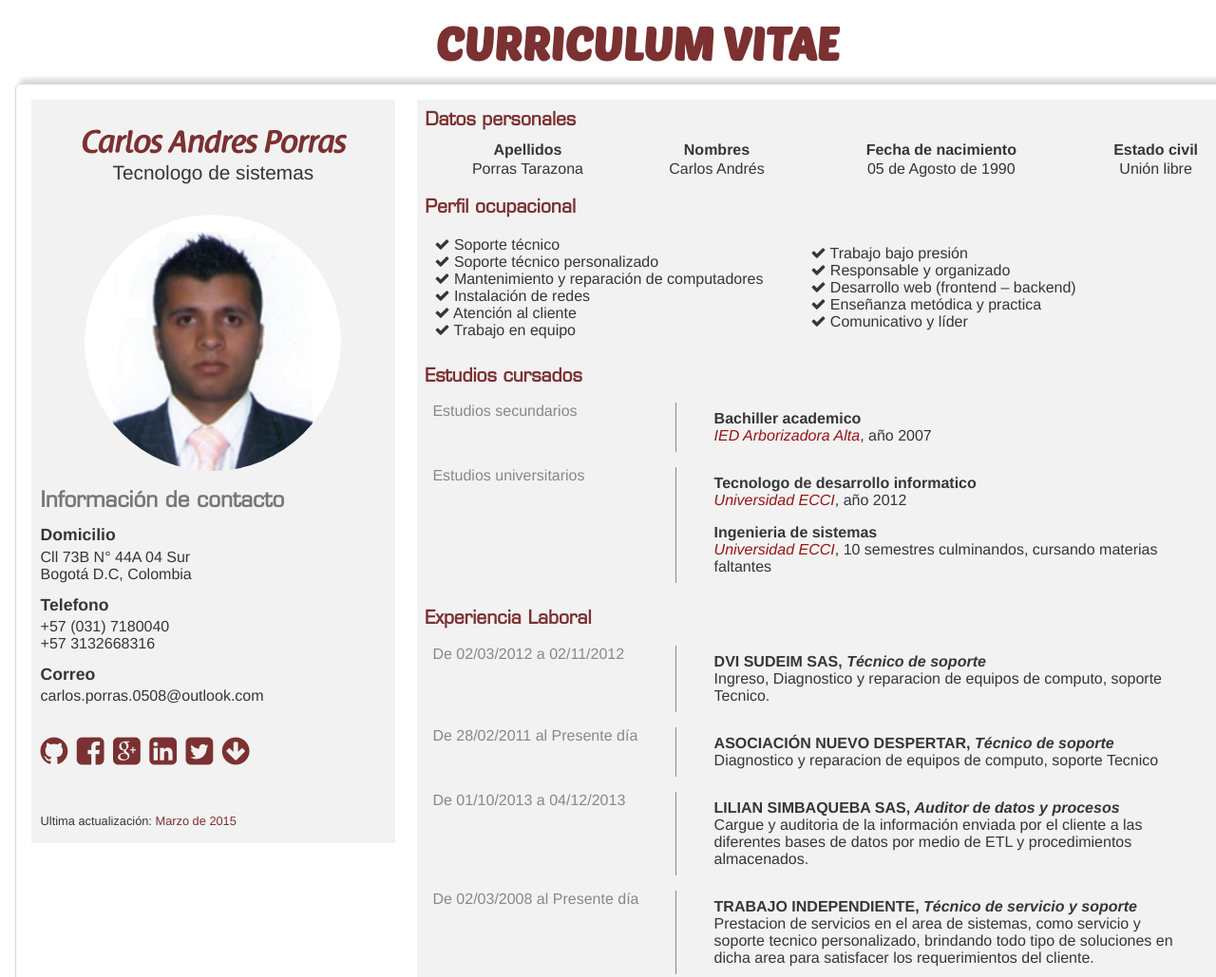
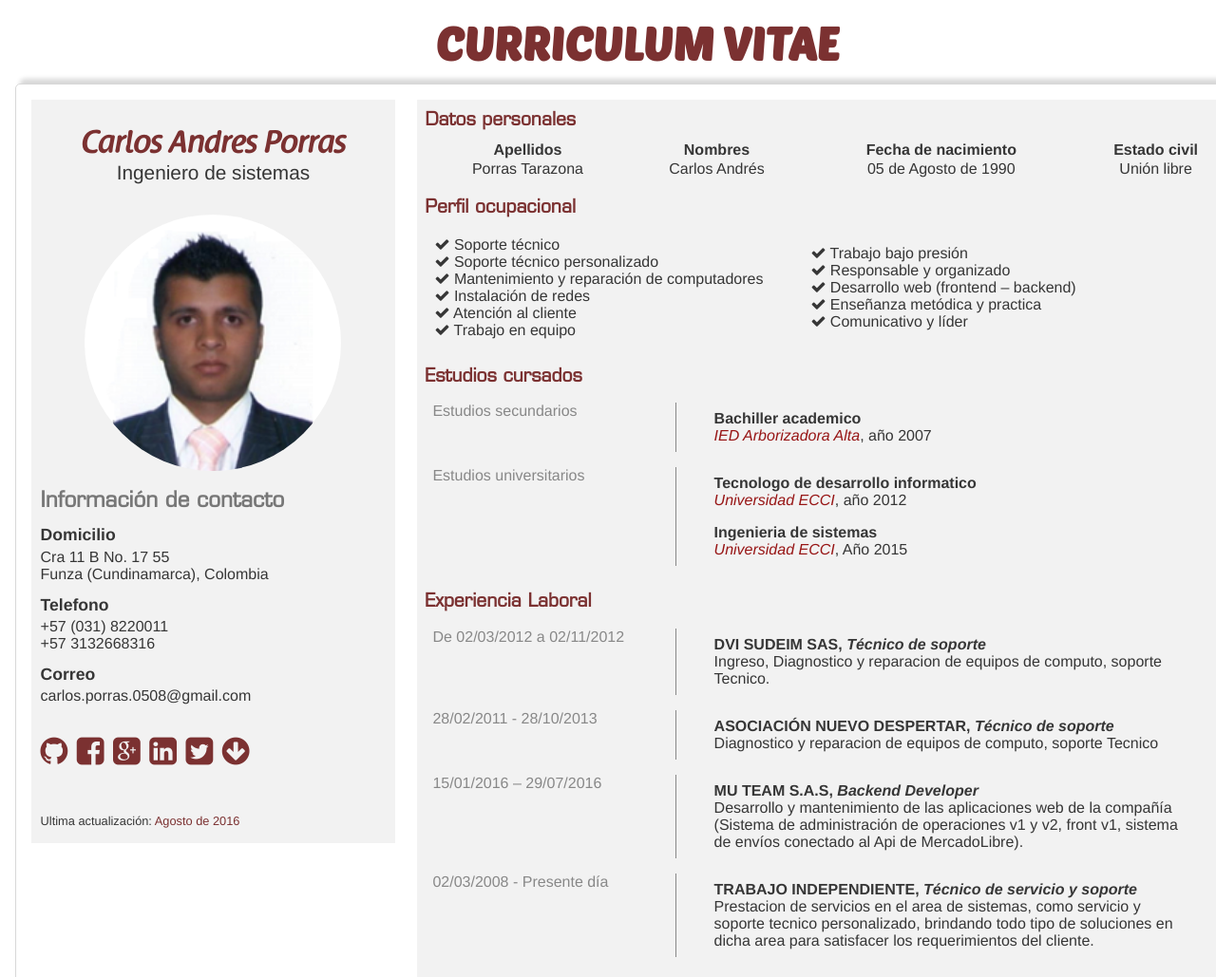
Before and after one commit to carlos-porras/curriculum, a plain HTML site: page index.html in a window 1280 px wide. Shown: the top 1029 px of the page at 95% size. Drawn offline with Linux system fonts and the light colour scheme.

Commit message:
Actualización perfil 31082016

```diff
--- a/index.html
+++ b/index.html
@@ -15,7 +15,7 @@
 			<figure class="photo">
 				<figcaption>
 					<h1>Carlos Andres Porras</h1>
-					<p>Tecnologo de sistemas</p>
+					<p>Ingeniero de sistemas</p>
 				</figcaption>
 				<img src="img/yo.png" alt="">
 			</figure>
@@ -24,24 +24,24 @@
 				<h2>Información de contacto</h2>
 				<article>
 					<h3>Domicilio</h3>
-					<p>Cll 73B N° 44A 04 Sur</p>
-					<p>Bogotá D.C, Colombia</p>
+					<p>Cra 11 B No. 17 55</p>
+					<p>Funza (Cundinamarca), Colombia</p>
 				</article>
 
 				<article>
 					<h3>Telefono</h3>
-					<p>+57 (031) 7180040</p>
+					<p>+57 (031) 8220011</p>
 					<p>+57 3132668316</p>
 				</article>
 
 				<article>
 					<h3>Correo</h3>
-					<p>carlos.porras.0508@outlook.com</p>
+					<p>carlos.porras.0508@gmail.com</p>
 				</article>
 				<br>
 				<article class="social-networks">
 					<a href="https://github.com/carlos-porras" title="GitHub" target="_blank"><i class="fa fa-github"></i></a>
-					<a href="https://www.facebook.com/Itemsys" title="Facebook" target="_blank"><i class="fa fa-facebook-square"></i></a>
+					<a href="https://www.facebook.com/drexleru" title="Facebook" target="_blank"><i class="fa fa-facebook-square"></i></a>
 					<a href="https://plus.google.com/u/0/102477786652440152443/posts" title="Google+" target="_blank"><i class="fa fa-google-plus-square"></i></a>
 					<a href="https://www.linkedin.com/profile/view?id=329652852&trk=hp-identity-name" title="LinkeIn" target="_blank"><i class="fa fa-linkedin-square"></i></a>
 					<a href="https://twitter.com/JDrexleru" title="Twitter" target="_blank"><i class="fa fa-twitter-square"></i></a>
@@ -50,7 +50,7 @@
 				</article>
 				<br><br>
 				 <article class="last-update">
-				 	<p>Ultima actualización: <span>Marzo de 2015</span></p>
+				 	<p>Ultima actualización: <span>Agosto de 2016</span></p>
 				 </article>
 			</div>
 		</div>
@@ -134,7 +134,7 @@
 
 						<article>
 							<h4>Ingenieria de sistemas</h4>
-							<p><i class="italic">Universidad ECCI</i>, 10 semestres culminandos, cursando materias faltantes</p>
+							<p><i class="italic">Universidad ECCI</i>, Año 2015</p>
 						</article>
 					</div>
 				</article>
@@ -155,7 +155,7 @@
 
 				<article>
 					<div class="label-title">
-						<h4>De 28/02/2011 al Presente día</h4>
+						<h4>28/02/2011 - 28/10/2013</h4>
 					</div>
 					<div class="info-article">
 						<article>
@@ -167,19 +167,19 @@
 
 				<article>
 					<div class="label-title">
-						<h4>De 01/10/2013 a 04/12/2013</h4>
+						<h4>15/01/2016 – 29/07/2016</h4>
 					</div>
 					<div class="info-article">
 						<article>
-						<h4>LILIAN SIMBAQUEBA SAS, <i>Auditor de datos y procesos</i></h4>
-						<p>Cargue y auditoria de la información enviada por el cliente a las diferentes bases de datos por medio de ETL y procedimientos almacenados.</p>
+						<h4>MU TEAM S.A.S, <i>Backend Developer</i></h4>
+						<p>Desarrollo y mantenimiento de las aplicaciones web de la compañía (Sistema de administración de operaciones v1 y v2, front v1, sistema de envíos conectado al Api de MercadoLibre).</p>
 						</article>
 					</div>
 				</article>
 
 				<article>
 					<div class="label-title">
-						<h4>De 02/03/2008 al Presente día</h4>
+						<h4> 02/03/2008 - Presente día</h4>
 					</div>
 					<div class="info-article">
 						<article>
@@ -305,11 +305,11 @@
 							<table>
 								<tr>
 									<td>Stylus, Less, CoffeeScript</td>
-									<td>Django (Basico)</td>
+									<td>Django (Basico), Laravel, Phalcon PHP, Yii</td>
 								</tr>
 								<tr>
 									<td>Google app engine</td>
-									<td>GIT</td>
+									<td>GIT, Git Flow</td>
 								</tr>
 							</table>
 						</article>
```
Also changed, not shown: 2 other files.
